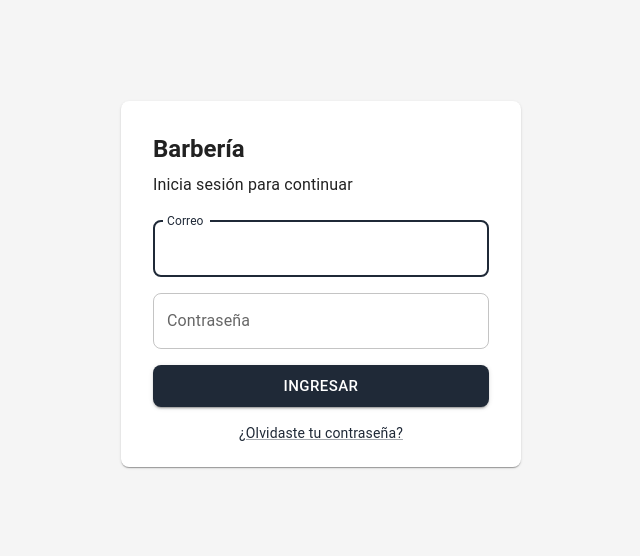
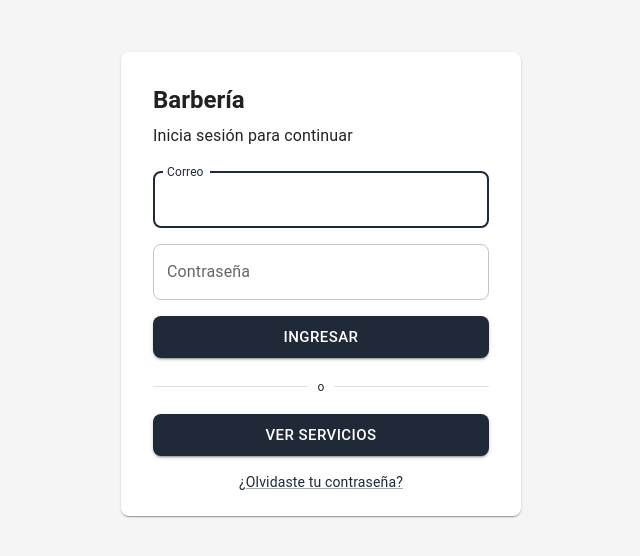
Before and after one commit to jherargm412-dev/barberia-frontend, a React (Vite) app: page /login in a window 1280 px wide. Shown: the part 116-672 px from the top of the page, without its empty margins (319-959 px from the left). Built offline with nearby package versions, Linux system fonts and the light colour scheme; no server answers.

Commit message:
merge: integrar rama dev-jherar

```diff
--- a/src/modulos/seguridad_usuarios/pages/iniciar_sesion/LoginPage.tsx
+++ b/src/modulos/seguridad_usuarios/pages/iniciar_sesion/LoginPage.tsx
@@ -3,6 +3,7 @@ import Box from '@mui/material/Box';
 import Button from '@mui/material/Button';
 import Card from '@mui/material/Card';
 import CardContent from '@mui/material/CardContent';
+import Divider from '@mui/material/Divider';   // <-- NUEVA
 import Link from '@mui/material/Link';
 import Stack from '@mui/material/Stack';
 import TextField from '@mui/material/TextField';
@@ -96,6 +97,21 @@ export default function LoginPage() {
               <Button type="submit" variant="contained" size="large" disabled={enviando}>
                 {enviando ? 'Ingresando...' : 'Ingresar'}
               </Button>
+
+              {/* CU13: acceso público al catálogo de servicios */}
+              <Divider>
+                <Typography variant="caption" color="text.secondary">
+                o
+                </Typography>
+              </Divider>
+
+              <Button
+                variant="contained"
+                size="large"
+                onClick={() => navigate('/catalogo')}
+              >
+                Ver servicios
+              </Button>
               <Link component={RouterLink} to="/recuperar" variant="body2" sx={{ textAlign: 'center' }}>
                 ¿Olvidaste tu contraseña?
               </Link>
```
